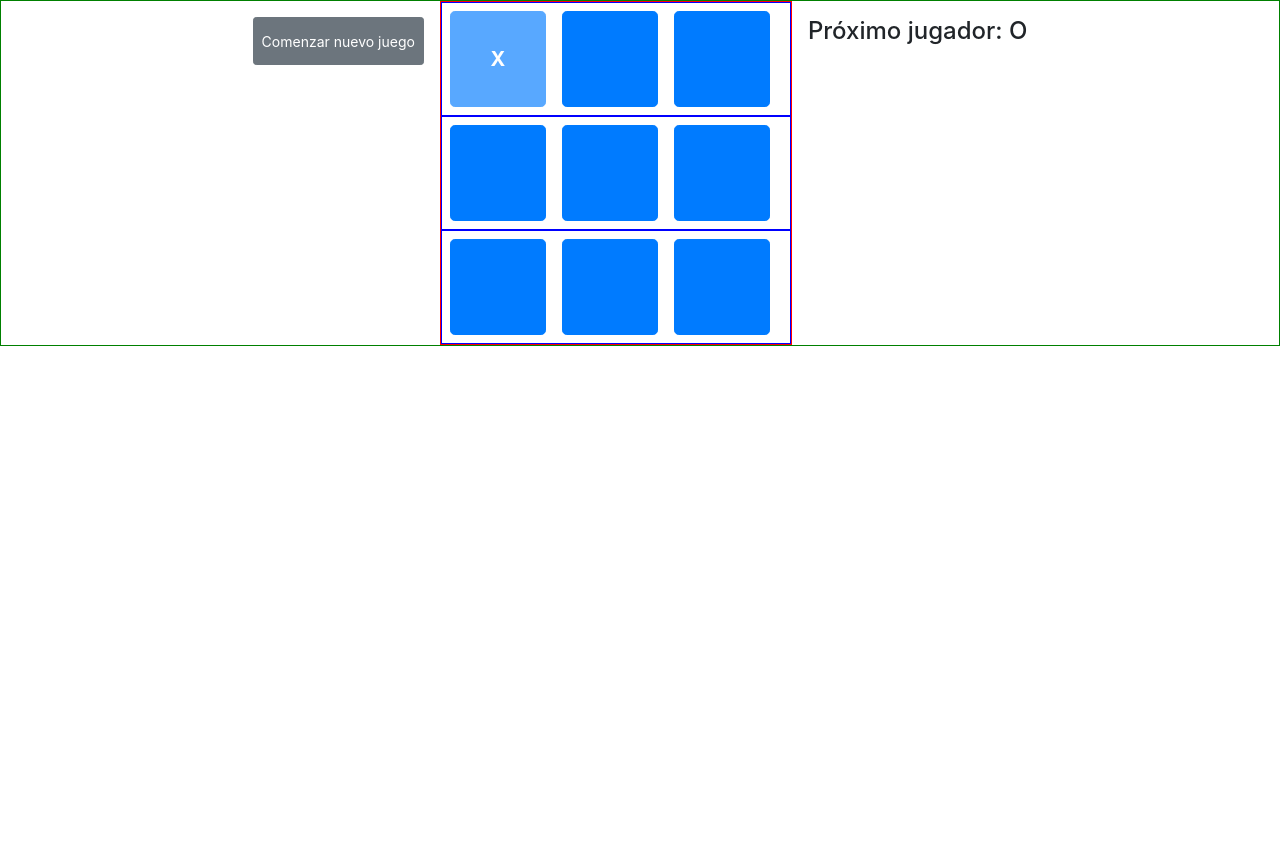
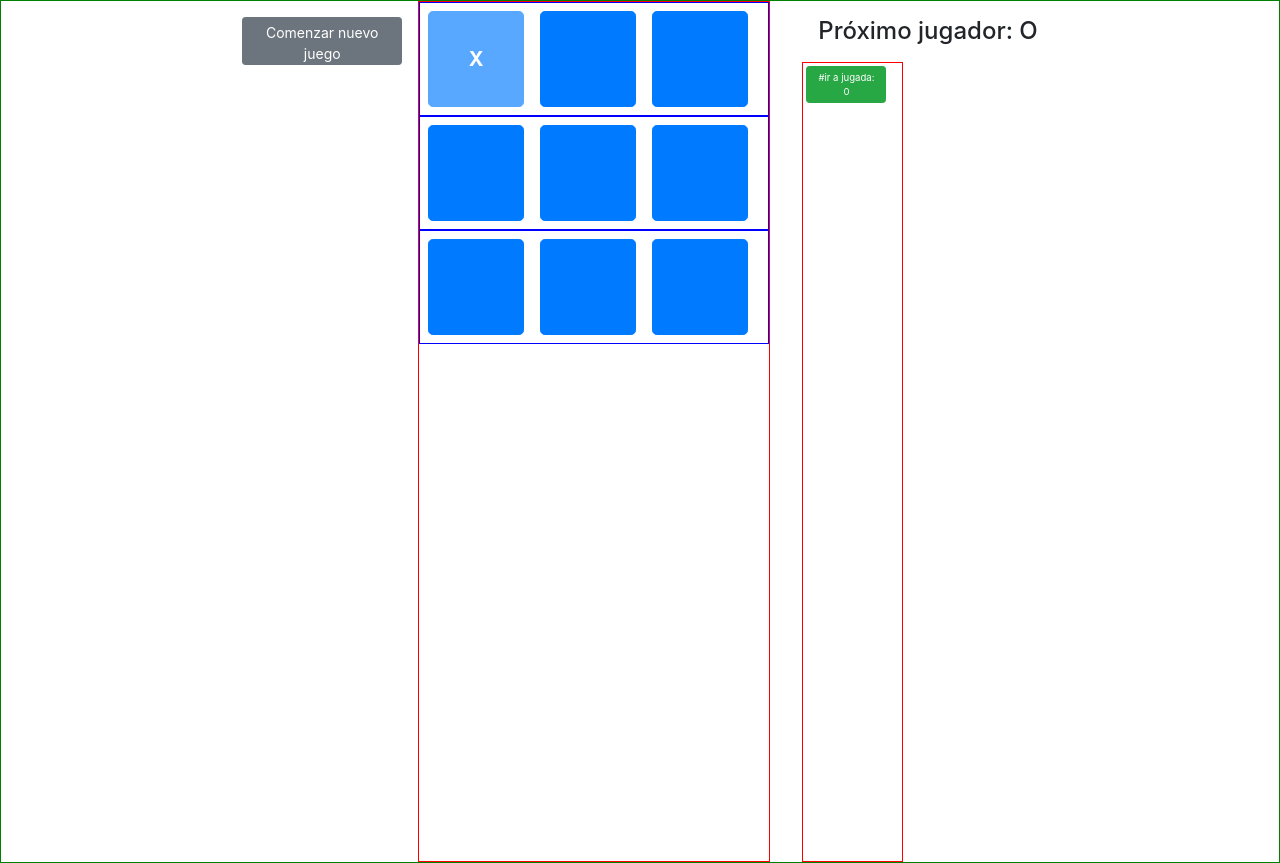
Before and after one commit to enleguizamon/ta-te-ti, a React (Create React App) app: page / in a window 1280 px wide. Both pictures are taken after a click on the button 498 px from the left and 59 px from the top of the page. Before the commit the page ends 800 px from the top, so only its background shows below. Built offline with nearby package versions, Linux system fonts and the light colour scheme.

Commit message:
adedd history button

```diff
--- a/src/components/Game/index.js
+++ b/src/components/Game/index.js
@@ -9,17 +9,22 @@ class Game extends React.Component {
 
     //El estado inicial tiene de atributos al jugador que tiene el turno, las jugadas, el tablero vacio y el ganador.
     this.state = {
+      //turno del jugador
       currentPlayer: "X",
-      plays: [],
+      //estado del tablero
       board: Array(9).fill(""),
+      //nombre del ganador X o O
       winner: "",
+      //flag para determinar si termino el juego
       gameIsEnded: false,
+      //historial de jugadas(array de boards)
+      history: []
     };
   }
 
   //Llega la jugada por Callback desde Board.
   handleCallback(move) {
-    const { plays, board, winner } = this.state;
+    const { plays, board, winner, history } = this.state;
     const lastPlayer = move.player; //jugador
     const lastValue = move.position; //posicion
 
@@ -28,8 +33,8 @@ class Game extends React.Component {
     //coloca en la posicion del tablero el value del jugador.
     newBoard[lastValue] = lastPlayer;
 
-    this.setState({ board: newBoard });
-    console.log(board);
+    //Actualiza el board y agrega el board al historial.
+    this.setState({ board: newBoard, history: [...history, newBoard] });
 
     //compara y setea ganador.
     this.calculateWinner(board, lastPlayer, winner);
@@ -42,11 +47,6 @@ class Game extends React.Component {
     } else {
       this.setState({ currentPlayer: "X" });
     }
-
-    //Se completa el array con las jugadas.
-    this.setState({
-      plays: [...plays, lastPlayer],
-    });
   }
 
   calculateWinner(board, lastPlayer, winner) {
@@ -88,6 +88,7 @@ class Game extends React.Component {
   }
 
   render() {
+    console.log(this.state.history)
     const { winner, gameIsEnded, currentPlayer } = this.state;
 
     //conditional rendering para mostrar siguiente jugador, ganador o empate.
@@ -110,7 +111,15 @@ class Game extends React.Component {
           handleCallback={(lastPlayer) => this.handleCallback(lastPlayer)}
           gameIsEnded={gameIsEnded}
         />
+        <div className="aside">
         <div className="title">{message}</div>
+        <div className="historyContainer">
+        {this.state.history.map((element, i, arr) => {
+          return <Button variant="success"
+          size="sm" className="historyButton">#ir a jugada: {i}</Button>
+        })}
+        </div>
+        </div>
       </div>
     );
   }
--- a/src/components/Game/style.css
+++ b/src/components/Game/style.css
@@ -10,5 +10,25 @@
 }
 .refreshButton {
   height: 3rem;
+  width: 10rem;
   margin: 1rem;
 }
+
+.aside {
+  flex-direction: column;
+  margin-left: 2rem;
+}
+
+.historyContainer {
+  border: 1px solid red;
+  flex-direction: column;
+  height: 100vh;
+  width: 40%;
+}
+
+.historyButton {
+  height: 2.3rem;
+  width: 5rem;
+  margin: 0.2rem;
+  font-size: 0.6rem;
+}
```
